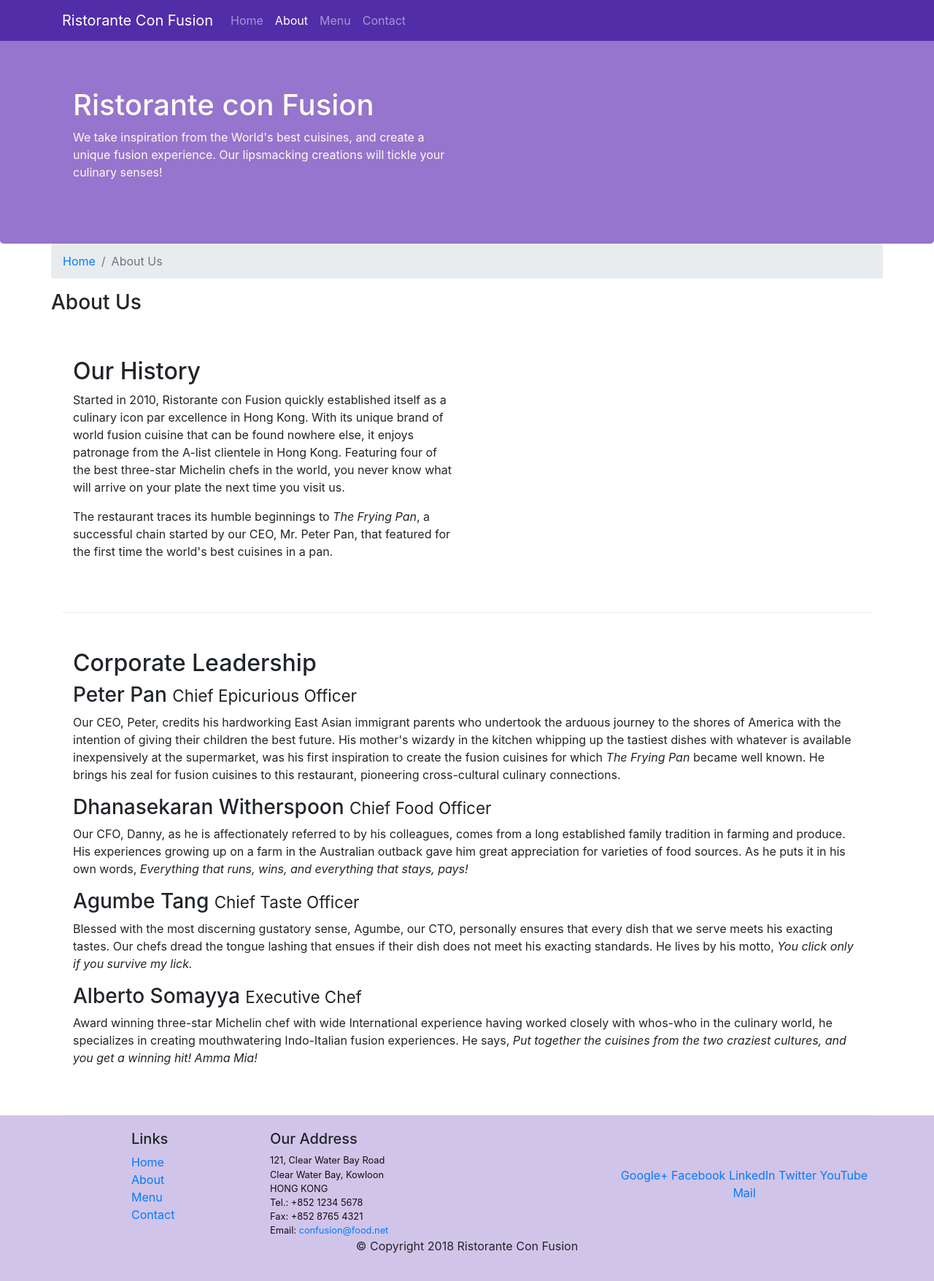
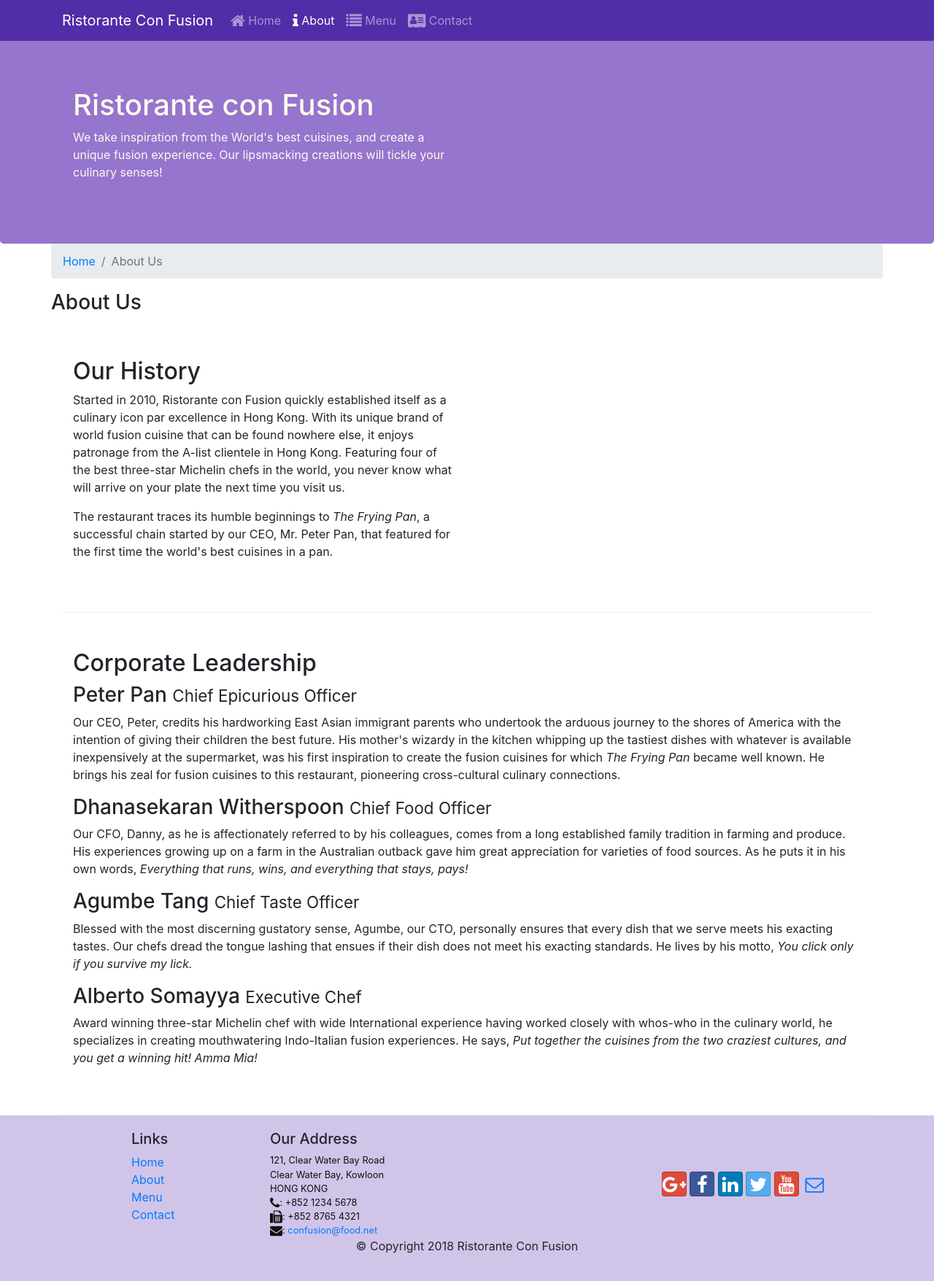
Before and after one commit to data-modeler/bootstrap_cookbook, a website: page aboutus.html in a window 1280 px wide. Shown: the whole page at 73% size. Drawn offline with nearby package versions, Linux system fonts and the light colour scheme.

Commit message:
Icon fonts

```diff
--- a/aboutus.html
+++ b/aboutus.html
@@ -11,6 +11,8 @@
     <!-- Bootstrap CSS -->
     <link rel="stylesheet" href="node_modules/bootstrap/dist/css/bootstrap.min.css">
     <link href="css/styles.css" rel="stylesheet">
+    <link rel="stylesheet" href="node_modules/font-awesome/css/font-awesome.min.css">
+    <link rel="stylesheet" href="node_modules/bootstrap-social/bootstrap-social.css">
 </head>
 
 <body>
@@ -22,10 +24,14 @@
         <a class="navbar-brand" href="./index.html">Ristorante Con Fusion</a>
         <div class="collapse navbar-collapse" id="Navbar">
           <ul class="navbar-nav mr-auto">
-            <li class="nav-item"><a class="nav-link" href="./index.html">Home</a></li>
-            <li class="nav-item active"><a class="nav-link" href="./aboutus.html">About</a></li>
-            <li class="nav-item"><a class="nav-link" href="#">Menu</a></li>
-            <li class="nav-item"><a class="nav-link" href="#">Contact</a></li>
+            <li class="nav-item"><a class="nav-link" href="./index.html">
+                <span class="fa fa-home fa-lg"></span> Home</a></li>
+            <li class="nav-item active"><a class="nav-link" href="./aboutus.html">
+                <span class="fa fa-info fa-lg"></span> About</a></li>
+            <li class="nav-item"><a class="nav-link" href="#">
+                <span class="fa fa-list fa-lg"></span> Menu</a></li>
+            <li class="nav-item"><a class="nav-link" href="#">
+                <span class="fa fa-address-card fa-lg"></span> Contact</a></li>
           </ul>
         </div>
       </div>
@@ -98,19 +104,19 @@
 		              121, Clear Water Bay Road<br>
 		              Clear Water Bay, Kowloon<br>
 		              HONG KONG<br>
-		              Tel.: +852 1234 5678<br>
-		              Fax: +852 8765 4321<br>
-		              Email: <a href="mailto:confusion@food.net">confusion@food.net</a>
+		              <i class="fa fa-phone fa-lg"></i>: +852 1234 5678<br>
+		              <i class="fa fa-fax fa-lg"></i>: +852 8765 4321<br>
+		              <i class="fa fa-envelope fa-lg"></i>: <a href="mailto:confusion@food.net">confusion@food.net</a>
 		           </address>
                 </div>
                 <div class="col-12 col-sm-4 align-self-center">
                     <div class="text-center">
-                        <a href="http://google.com/+">Google+</a>
-                        <a href="http://www.facebook.com/profile.php?id=">Facebook</a>
-                        <a href="http://www.linkedin.com/in/">LinkedIn</a>
-                        <a href="http://twitter.com/">Twitter</a>
-                        <a href="http://youtube.com/">YouTube</a>
-                        <a href="mailto:">Mail</a>
+                        <a class="btn btn-social-icon btn-google" href="http://google.com/+"><i class="fa fa-google-plus"></i></a>
+                        <a class="btn btn-social-icon btn-facebook" href="http://www.facebook.com/profile.php?id="><i class="fa fa-facebook"></i></a>
+                        <a class="btn btn-social-icon btn-linkedin" href="http://www.linkedin.com/in/"><i class="fa fa-linkedin"></i></a>
+                        <a class="btn btn-social-icon btn-twitter" href="http://twitter.com/"><i class="fa fa-twitter"></i></a>
+                        <a class="btn btn-social-icon btn-google" href="http://youtube.com/"><i class="fa fa-youtube"></i></a>
+                        <a class="btn btn-social-icon" href="mailto:"><i class="fa fa-envelope-o"></i></a>
                     </div>
                 </div>
            </div>
--- a/package.json
+++ b/package.json
@@ -15,6 +15,8 @@
   },
   "dependencies": {
     "bootstrap": "^4.0.0",
+    "bootstrap-social": "^5.1.1",
+    "font-awesome": "^4.7.0",
     "jquery": "^3.3.1",
     "popper.js": "^1.12.9"
   }
```
Also changed, not shown: index.html (+20 -14 lines), 1 other file.
